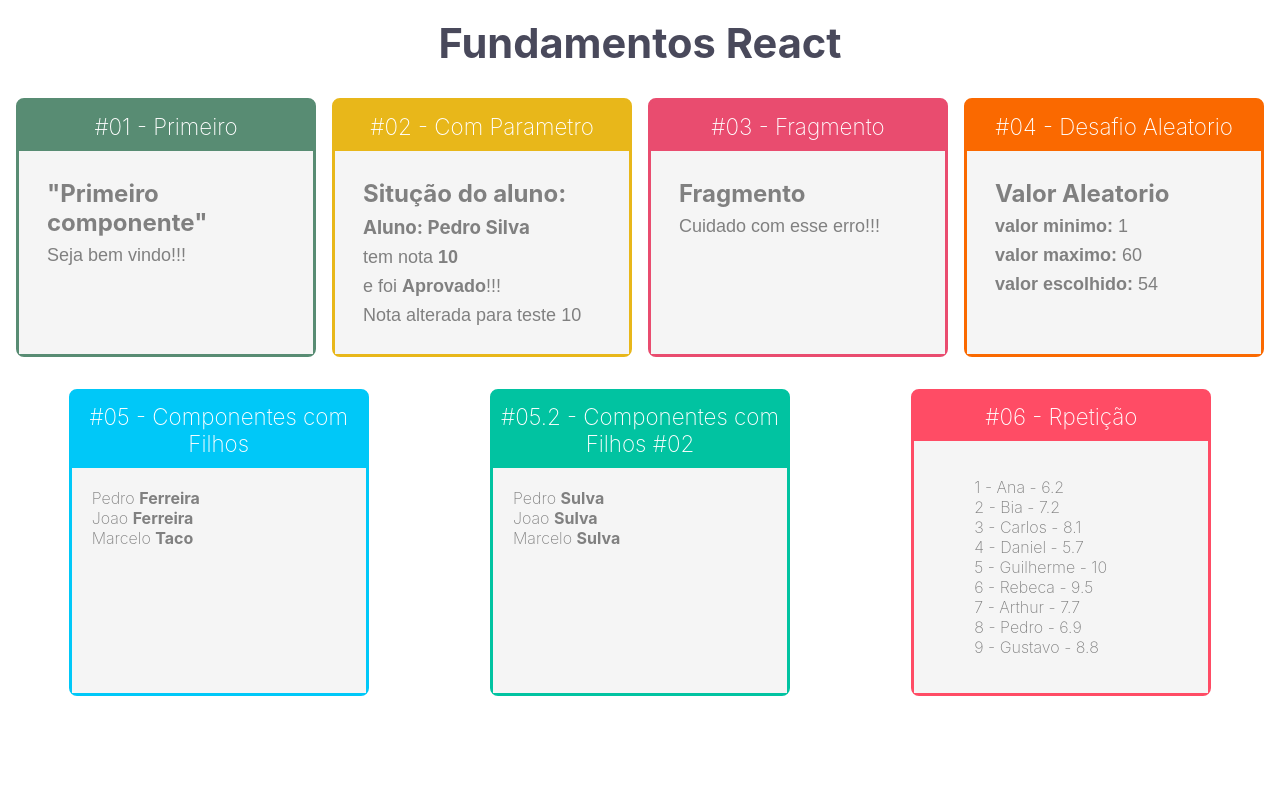
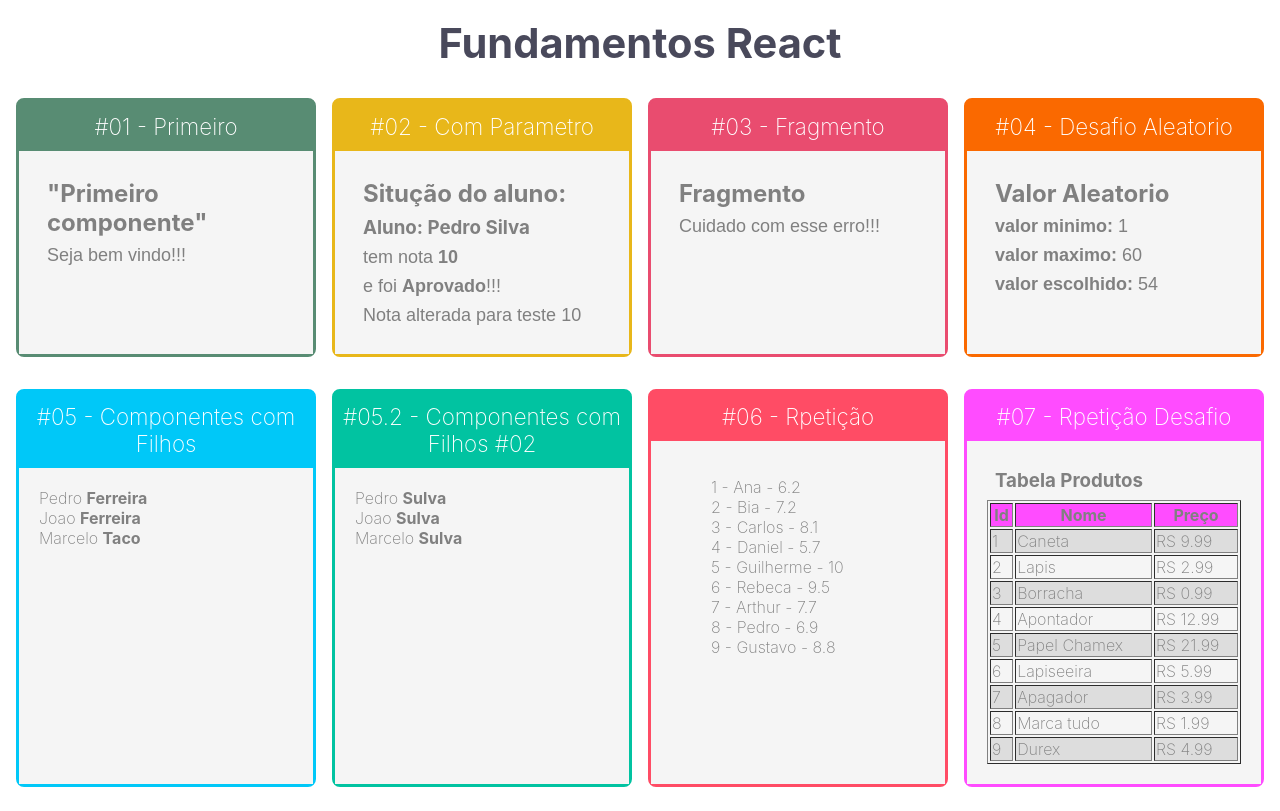
Before and after one commit to mrcomputer2018/primeiro, a React (Create React App) app: page / in a window 1280 px wide. Built offline with nearby package versions, Linux system fonts and the light colour scheme.

Commit message:
Lista de produtos #07

```diff
--- a/src/app.jsx
+++ b/src/app.jsx
@@ -9,6 +9,7 @@ import Familia from "./components/basicos/Familia"
 import Familia02 from "./components/basicos/Familia02"
 import Membro from "./components/basicos/Menbro"
 import ListaAlunos from "./components/repeticao/ListaAlunos"
+import ListaProdutos from "./components/repeticao/LlistaProdutos"
 
 function App(props) {
     return (
@@ -50,6 +51,10 @@ function App(props) {
                 <Card titulo="#06 - Rpetição"  color="#FF4C65">
                     <ListaAlunos></ListaAlunos>
                 </Card>
+
+                <Card titulo="#07 - Rpetição Desafio"  color="#FF4CFF">
+                    <ListaProdutos></ListaProdutos>
+                </Card>
             </div>
         </div>
     )
--- /dev/null
+++ b/src/components/repeticao/ListaProdutos.css
@@ -0,0 +1,12 @@
+.tabelaProdutos table{
+ width: 100%;
+}
+
+.tabelaProdutos th{
+    background-color: #FF4CFF;
+    text-align: center;
+}
+
+.tabelaProdutos .par{
+    background-color: #ddd;
+}
--- /dev/null
+++ b/src/components/repeticao/LlistaProdutos.jsx
@@ -0,0 +1,37 @@
+import React from "react"
+import Produtos from "../../data/produtos"
+import "./ListaProdutos.css"
+
+const ListaProdutos = (props) => {
+    const listaDeProdutos = Produtos.map((produto, i) => {
+        return (
+            <tr key={ produto.id } className={ i % 2 === 0 ? 'par' : 'impar' } >
+                <td> { produto.id } </td>
+                <td> { produto.nome } </td>
+                <td> RS { produto.preco } </td>
+            </tr>
+        )
+    })
+
+    return (
+        <div className="tabelaProdutos">
+            <h3>Tabela Produtos</h3>
+            <table border="1">
+                <thead>
+                    <tr>
+                        <th>Id</th>
+                        <th>Nome</th>
+                        <th>Preço</th>
+                    </tr>
+                </thead>
+                <tbody>
+
+                    { listaDeProdutos }
+
+                </tbody>
+            </table>
+        </div>
+    )
+}
+
+export default ListaProdutos
--- a/src/data/alunos.js
+++ b/src/data/alunos.js
@@ -1,4 +1,4 @@
-export default [
+const alunos = [
     { id: 1, nome: 'Ana', nota: 6.2 },
     { id: 2, nome: 'Bia', nota: 7.2 },
     { id: 3, nome: 'Carlos', nota: 8.1 },
@@ -9,3 +9,5 @@ export default [
     { id: 8, nome: 'Pedro', nota: 6.9 },
     { id: 9, nome: 'Gustavo', nota: 8.8 },
 ]
+
+export default alunos
--- /dev/null
+++ b/src/data/produtos.js
@@ -0,0 +1,13 @@
+const produtos = [
+    { id: 1, nome: 'Caneta',  preco: 9.99 },
+    { id: 2, nome: 'Lapis',  preco: 2.99 },
+    { id: 3, nome: 'Borracha',  preco: 0.99 },
+    { id: 4, nome: 'Apontador',  preco: 12.99 },
+    { id: 5, nome: 'Papel Chamex',  preco: 21.99 },
+    { id: 6, nome: 'Lapiseeira',  preco: 5.99 },
+    { id: 7, nome: 'Apagador',  preco: 3.99 },
+    { id: 8, nome: 'Marca tudo',  preco: 1.99 },
+    { id: 9, nome: 'Durex',  preco: 4.99 },
+]
+
+export default produtos
```
